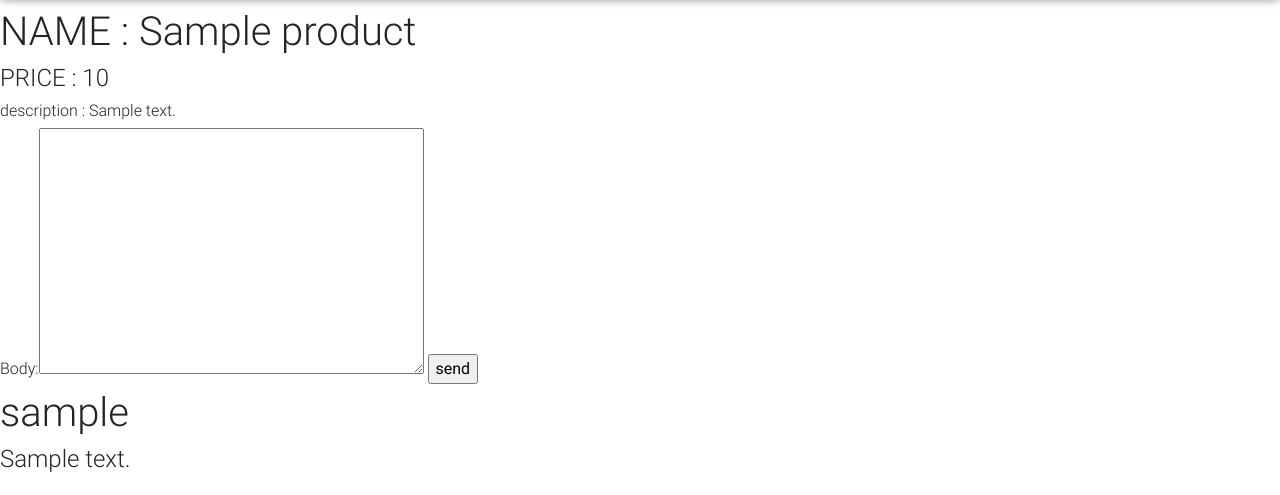
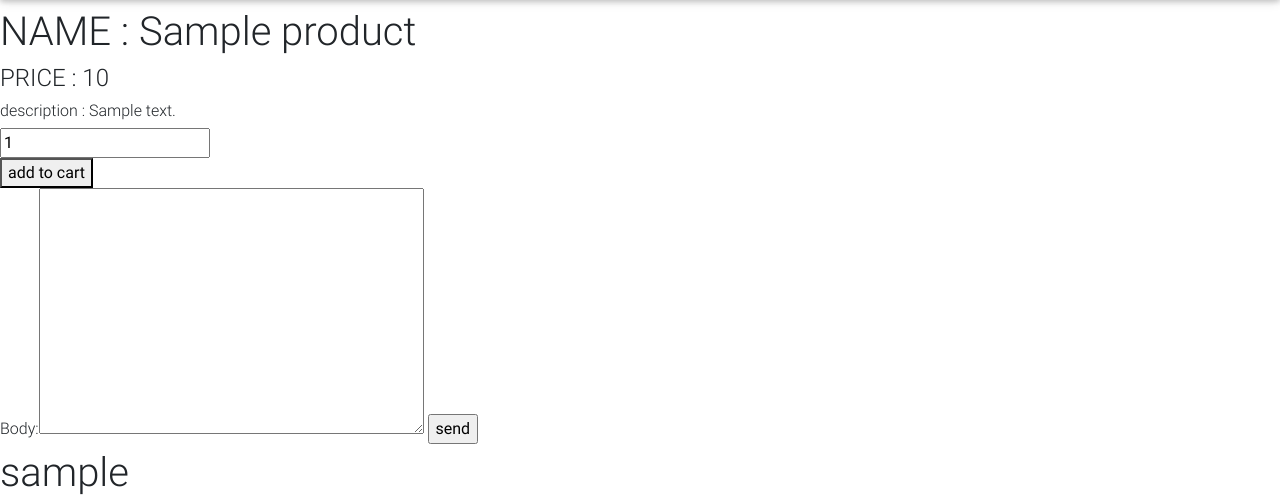
Before and after one commit to thesooge/gold-shop, a Django app: page /product/1/ in a window 1280 px wide. Shown: the part 64-559 px from the top of the page. Run offline with Django 3.2, Linux system fonts and the light colour scheme; tables that the repository leaves empty hold one stand-in row (values such as "Sample post"); some libraries are stand-ins or nearby versions.

Commit message:
solve some problems with cart

```diff
--- a/cart/cart.py
+++ b/cart/cart.py
@@ -1,5 +1,4 @@
 from decimal import Decimal
-from django.contrib import sessions
 
 from products.models import Product
 
@@ -22,30 +21,28 @@ class Cart:
 
 
     def add(self, product, quantity=1, override_quantity=False):
-        product_id = str(product.id)
+        product_id_str = str(product.id)
 
-        if product_id not in self.cart:
-            self.cart['product_id'] = {'quantity' : quantity,
-                                       'price': str(product.unit_price)}
+        if product_id_str not in self.cart:
+            self.cart[product_id_str] = {'quantity' : quantity}
         if override_quantity:
-            self.cart['product_id']['quantity'] = quantity
+            self.cart[product_id_str]['quantity'] = quantity
         else:
-            self.cart['product_id']['quantity'] += quantity
+            self.cart[product_id_str]['quantity'] += quantity
 
         self.save()
 
     def __iter__(self):
         product_ids = self.cart.keys()
+
         products = Product.objects.filter(id__in=product_ids)
 
         cart = self.cart.copy()
 
         for product in products:
-            self.cart[str(product.id)]['product_obj'] = product
+            cart[str(product.id)]['product_obj'] = product
 
         for item in cart.values():
-            item['price'] = Decimal(item['price'])
-            item['total_price'] = Decimal(item['price']) * item['quantity']
             yield item
 
 
--- a/cart/templates/cart/cart_list.html
+++ b/cart/templates/cart/cart_list.html
@@ -1,9 +1,9 @@
 {% extends "_base.html" %}
 
 {% block content %}
-
 {% for item in cart %}
-    {{item.product_obj.title}}
+    <h2>title: {{item.product_obj.title}}</h2>
+    <h3>quantity: {{item.quantity}}</h3>
+    <h4>price: {{item.product_obj.unit_price}}
 {% endfor %}
-
 {% endblock content %}
--- a/cart/urls.py
+++ b/cart/urls.py
@@ -4,8 +4,8 @@ from . import views
 
 urlpatterns = [
     path('', views.cart_list, name='cart_list'),
-    path('add/<int:pk>', views.cart_add, name='cart_add'),
-    path('remove/<int:pk>', views.cart_remove, name='cart_remove'),
+    path('add/<int:product_id>', views.cart_add, name='cart_add'),
+    path('remove/<int:product_id>', views.cart_remove, name='cart_remove'),
 
 
 ]
--- a/cart/views.py
+++ b/cart/views.py
@@ -9,7 +9,8 @@ from products.models import Product
 def cart_list(request):
     cart = Cart(request)
 
-    return render(request, 'cart/cart_list.html', {'cart': cart,})
+
+    return render(request, 'cart/cart_list.html', {'cart': cart})
 
 
 def cart_add(request, product_id):
--- a/products/templates/products/product_detail.html
+++ b/products/templates/products/product_detail.html
@@ -7,6 +7,13 @@
 <h4>PRICE : {{product.unit_price}}</h4>
 <h6>description : {{product.description}}</h6>
 
+<form action="{% url 'cart_add' product.id %}" method="POST">
+    {% csrf_token %}
+    <div class="quantity">
+        <input type="number" class="quantity-input" name="quantity" id="qty" value="1" min="1">
+    </div>
+    <button type='submit'>add to cart</button>
+</form>
 <form action="{% url 'product-comment' product.id %}" method="POST">
     {% csrf_token %}
     {{comment}}
```
Also changed, not shown: cart/forms.py (+2 -7 lines).
